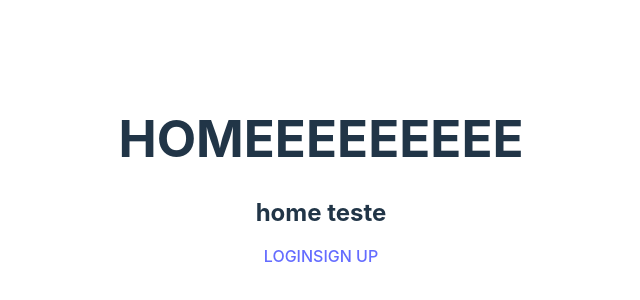
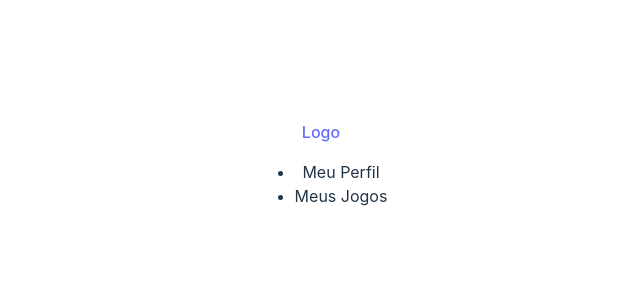
Before and after one commit to matheusmunarao/mevuun, a React (Vite) app in the folder frontend/: page / in a window 1280 px wide. Shown: the part 228-528 px from the top of the page, without its empty margins (319-959 px from the left). Built offline with nearby package versions, Linux system fonts and the light colour scheme.

Commit message:
finalizando login; começando home

```diff
--- /dev/null
+++ b/frontend/src/components/Menu/Menu.jsx
@@ -0,0 +1,15 @@
+import React from "react";
+
+export const Menu = () => {
+  return (
+    <div>
+      <a href="/home">Logo</a>
+      <nav>
+        <ul>
+          <li>Meu Perfil</li>
+          <li>Meus Jogos</li>
+        </ul>
+      </nav>
+    </div>
+  );
+};
--- a/frontend/src/pages/Home/Home.jsx
+++ b/frontend/src/pages/Home/Home.jsx
@@ -1,12 +1,10 @@
 import React from "react";
+import { Menu } from "../../components/Menu/Menu";
 
 export const Home = () => {
   return (
     <div>
-      <h1>HOMEEEEEEEEE</h1>
-      <h2>home teste</h2>
-      <a href="/login">LOGIN</a>
-      <a href="/signup">SIGN UP</a>
+      <Menu />
     </div>
   );
 };
--- a/frontend/src/pages/Login/Login.jsx
+++ b/frontend/src/pages/Login/Login.jsx
@@ -12,7 +12,6 @@ import { createTheme, ThemeProvider } from "@mui/material/styles";
 import TextField from "@mui/material/TextField";
 import Typography from "@mui/material/Typography";
 import * as React from "react";
-import { useState } from "react";
 import { Copyright } from "../../components/Copyright/Copyright";
 
 const theme = createTheme();
@@ -32,9 +31,6 @@ const loginUser = async (credentials) => {
 };
 
 export const Login = () => {
-  const [email, setEmail] = useState();
-  const [password, setPassword] = useState();
-
   const handleSubmit = async (event) => {
     event.preventDefault();
     const data = new FormData(event.currentTarget);
```
